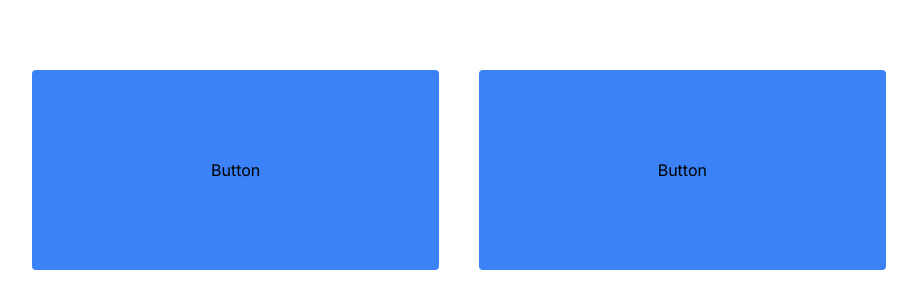
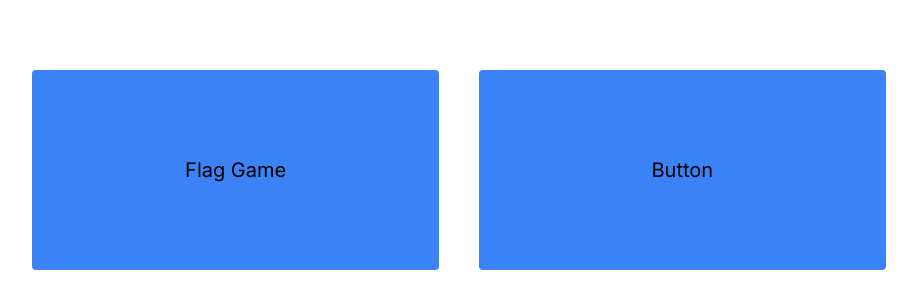
Before and after one commit to tuann72/geography-learner, a Next.js app in the folder client/: page /dashboard in a window 1280 px wide. Shown: the part 330-638 px from the top of the page, without its empty margins (181-1098 px from the left). Built offline with nearby package versions, Linux system fonts and the light colour scheme.

Commit message:
Created onClick event to change page.

```diff
--- a/client/src/app/dashboard/page.tsx
+++ b/client/src/app/dashboard/page.tsx
@@ -1,6 +1,11 @@
+'use client'
 import * as React from 'react';
+import { useRouter } from 'next/navigation';
 
 export default function Page() {
+
+    const router = useRouter();
+
     return (
     <div className="bg-white flex flex-col h-screen justify-center items-center">
         <div className="h-1/2 flex flex-col justify-center items-center">
@@ -8,8 +13,8 @@ export default function Page() {
             <h2 className="text-black">Select a learning game below!</h2>
         </div>
         <div className="grid grid-cols-2 w-2/3 h-1/2 gap-10">
-            <button className="h-1/2 bg-blue-500 hover:bg-blue-700 py-2 px-4 rounded">Button</button>
-            <button className="h-1/2 bg-blue-500 hover:bg-blue-700 py-2 px-4 rounded">Button</button>
+            <button onClick={() => router.push("/dashboard/flags")} className="text-xl h-1/2 bg-blue-500 hover:bg-blue-700 py-2 px-4 rounded">Flag Game</button>
+            <button className="text-xl h-1/2 bg-blue-500 hover:bg-blue-700 py-2 px-4 rounded">Button</button>
         </div>
     </div>
     )
```
